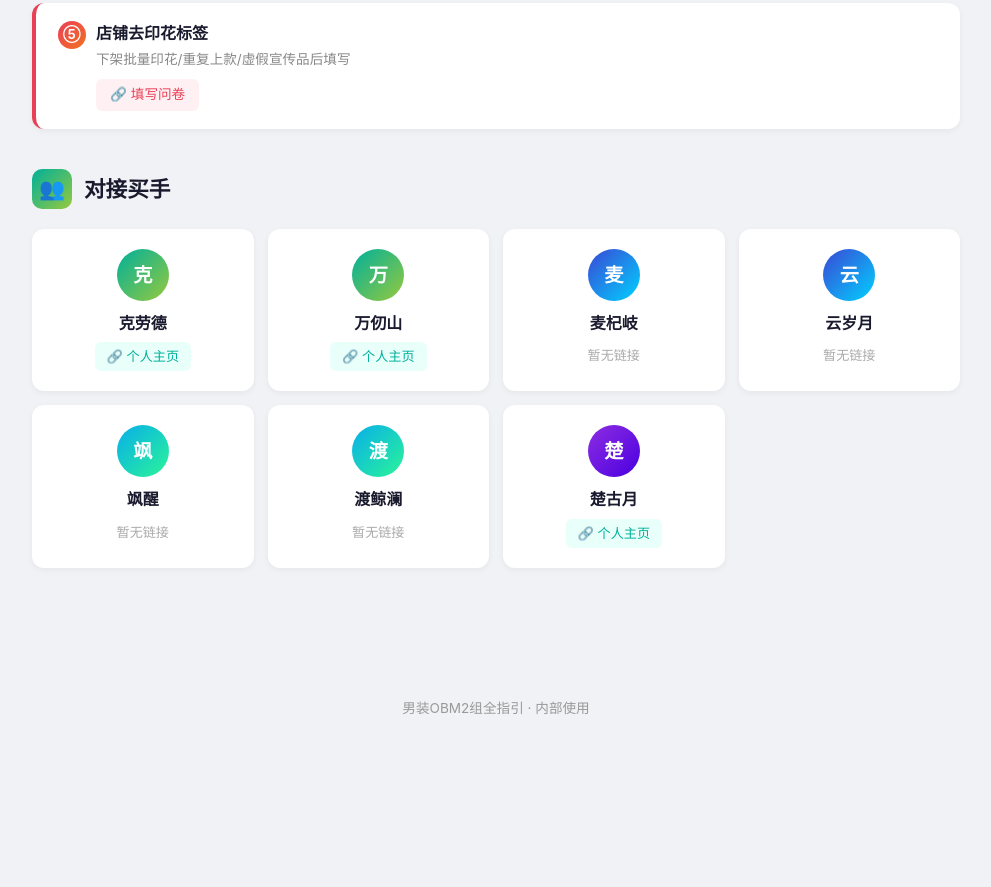
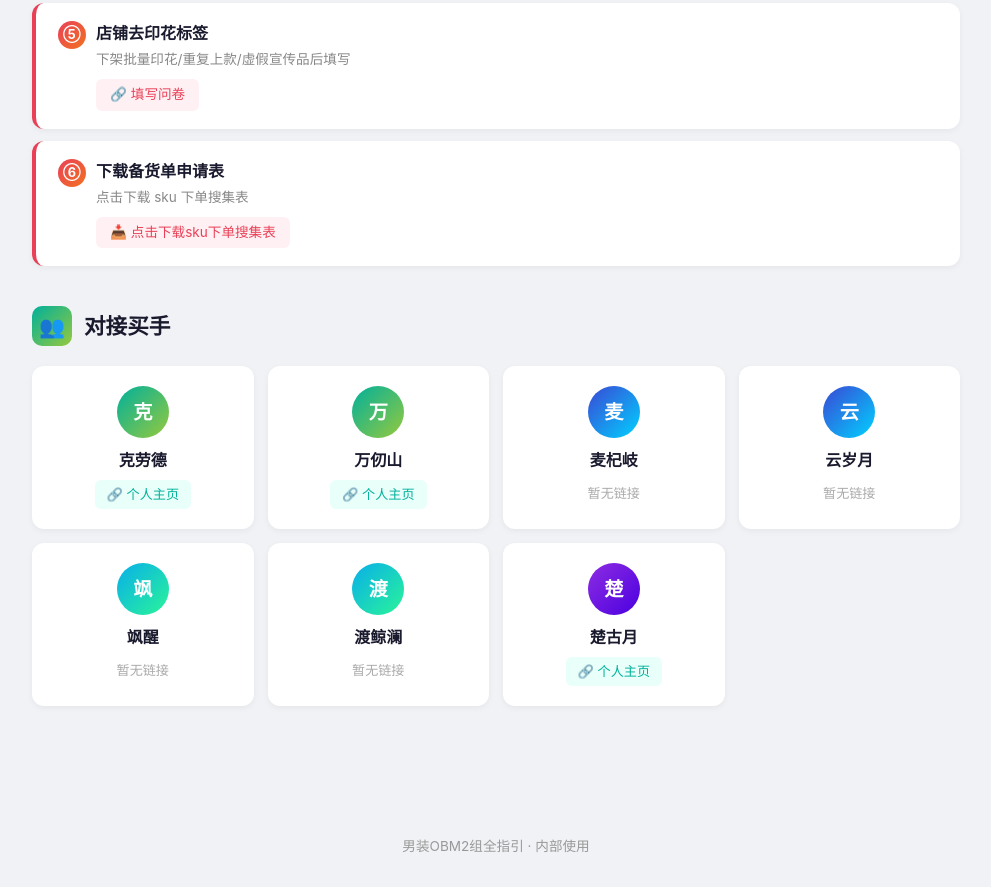
Before and after one commit to HHHHHHUjjjjj/obm2, a plain HTML site: page index.html in a window 1280 px wide. Shown: the part 3734-4621 px from the top of the page, without its empty margins (144-1135 px from the left). Before the commit the page ends 4484 px from the top, so only its background shows below. Drawn offline with Linux system fonts and the light colour scheme.

Commit message:
Add SKU download entry in FAQ

```diff
--- a/index.html
+++ b/index.html
@@ -715,6 +715,17 @@
                 </div>
             </div>
 
+            <div class="card card-border-pink">
+                <div class="card-content">
+                    <span class="card-num bg-pink">⑥</span>
+                    <div class="card-body">
+                        <div class="card-title">下载备货单申请表</div>
+                        <div class="card-desc">点击下载 sku 下单搜集表</div>
+                        <a href="sku下单收集表.xlsx" download="sku下单收集表.xlsx" class="card-link link-pink">📥 点击下载sku下单搜集表</a>
+                    </div>
+                </div>
+            </div>
+
         </div>
     </div>
 
```
